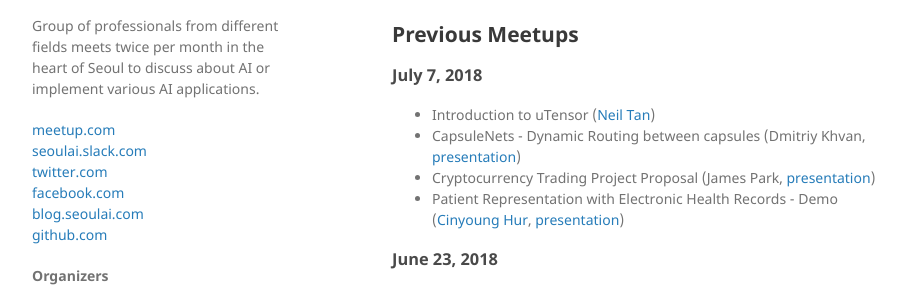
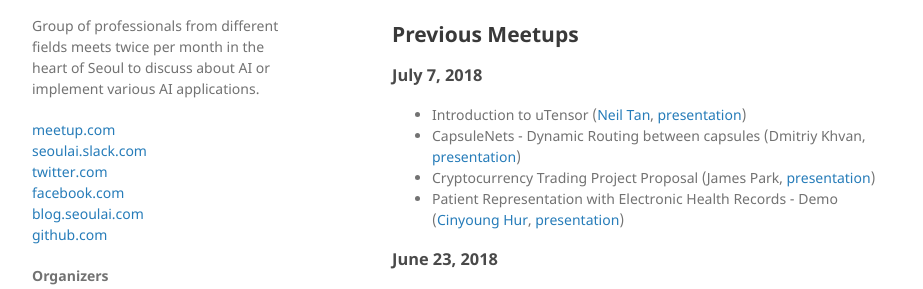
Before and after one commit to martinkersner/seoul-artificial-intelligence-meetup, a Jekyll site: the page built from docs/index.md, in a window 1280 px wide and 900 px high, scrolled down 1451 px. Shown: the part 155-444 px from the top of the window, without its empty margins (178-1101 px from the left). Built offline with Jekyll 4.4.1, drawn with Linux system fonts in a browser that asks for light colours.

Commit message:
Neil's uTensor presentation

```diff
--- a/docs/index.md
+++ b/docs/index.md
@@ -80,7 +80,7 @@ FREE
 ## Previous Meetups
 
 ### July 7, 2018
-* Introduction to uTensor ([Neil Tan](https://www.linkedin.com/in/neil-tan))
+* Introduction to uTensor ([Neil Tan](https://www.linkedin.com/in/neil-tan), [presentation](presentations/uTensor_Intro.pdf))
 * CapsuleNets - Dynamic Routing between capsules (Dmitriy Khvan, [presentation](presentations/CapsuleNets.pdf))
 * Cryptocurrency Trading Project Proposal (James Park, [presentation](presentations/Cryptocurrency_Trading_Project_Proposal.pdf))
 * Patient Representation with Electronic Health Records - Demo ([Cinyoung Hur](members/cinyoung), [presentation](presentations/Patient_Representation_Demo.pdf))
```
Also changed, not shown: 1 other file.
